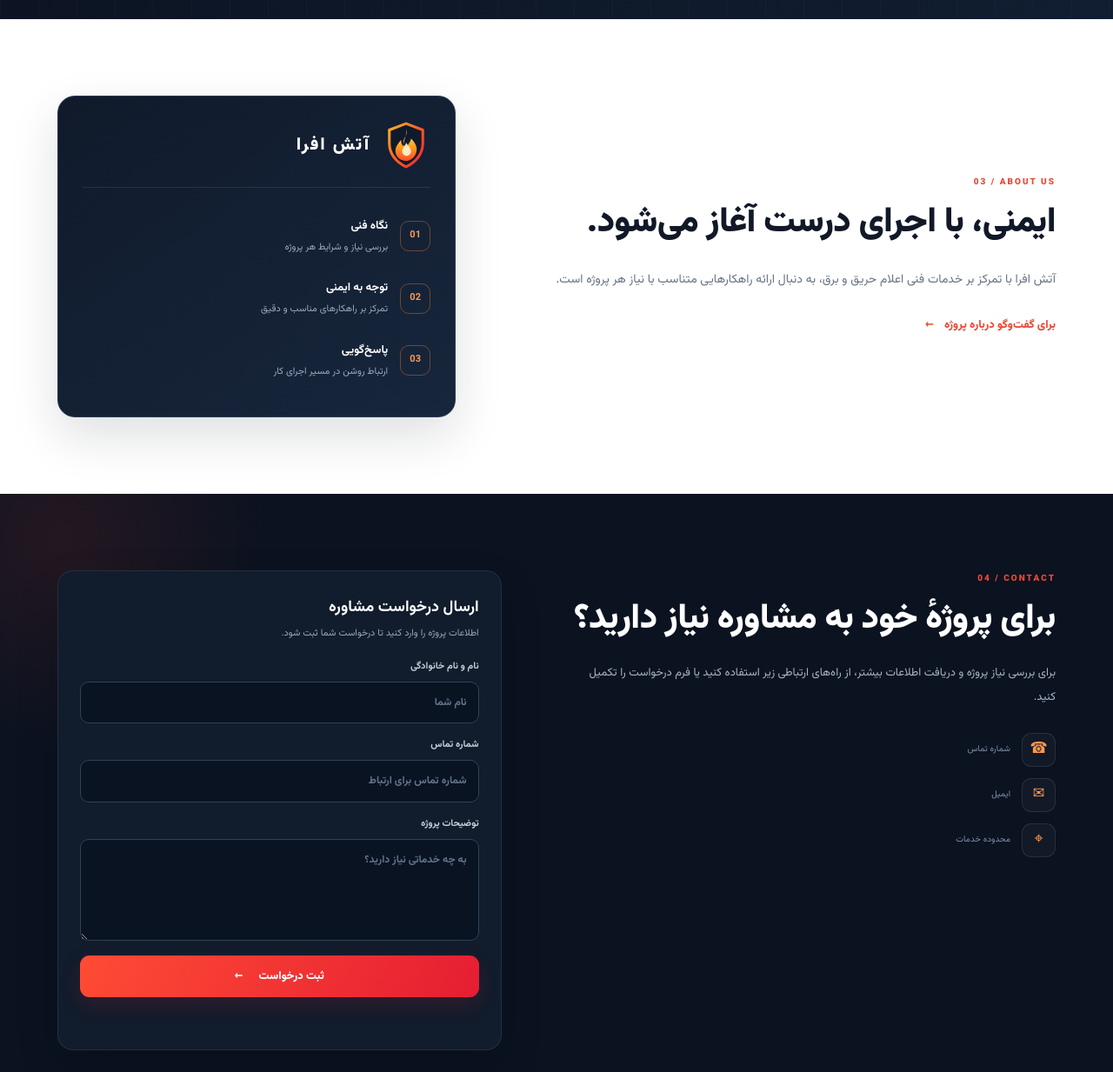
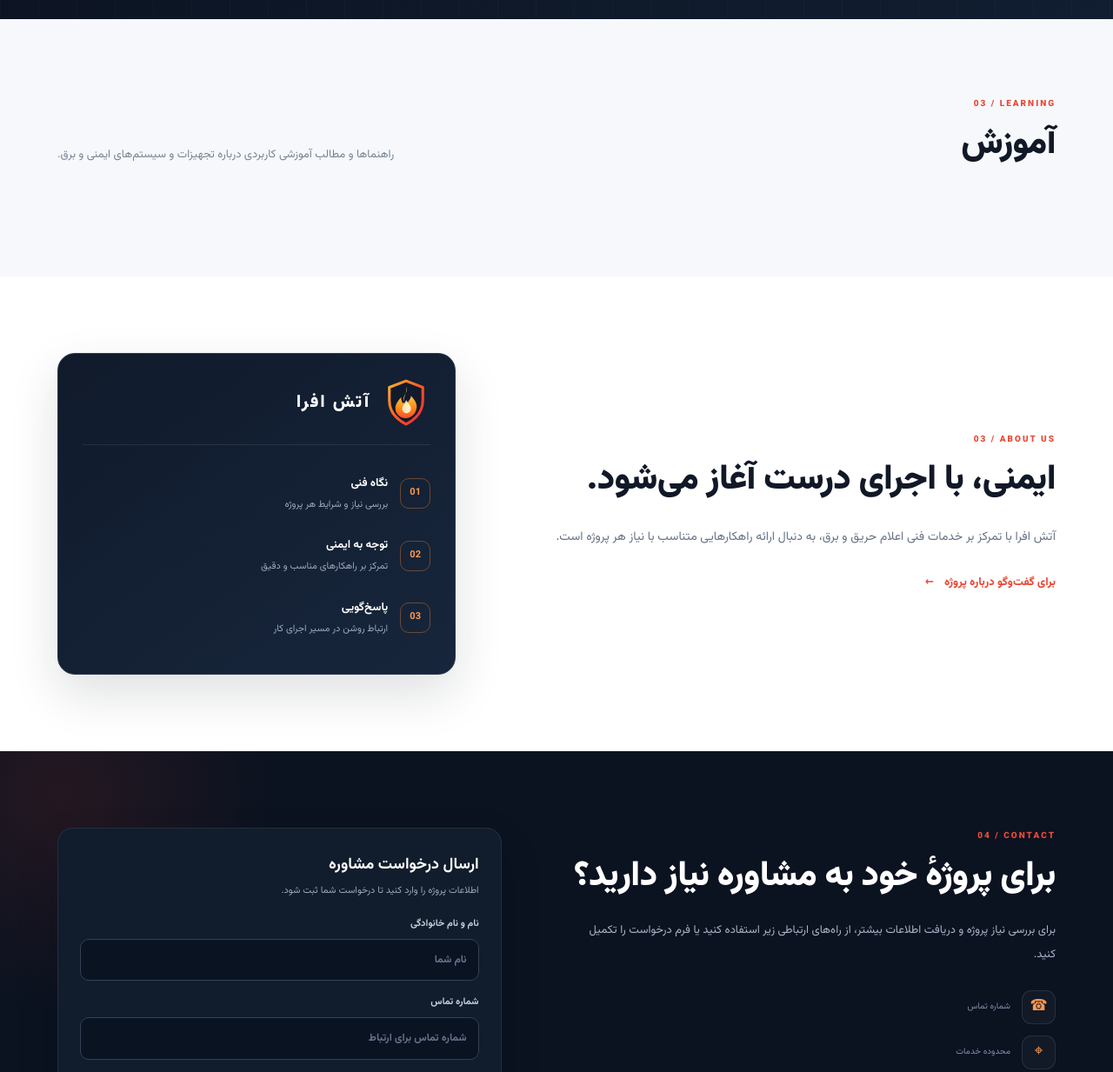
Before and after one commit to abolfazl1389ghanbarii-code/fireyar, a website: page public/index.html in a window 1280 px wide. Shown: the part 1300-2533 px from the top of the page at 87% size. Drawn offline with Linux system fonts and the light colour scheme; no server answers.

Commit message:
Add education section and social links area

```diff
--- a/public/index.html
+++ b/public/index.html
@@ -51,6 +51,7 @@
         <a href="#about">درباره ما</a>
         <a href="#services">خدمات</a>
         <a href="#projects">پروژه‌ها</a>
+        <a href="#education">آموزش</a>
         <a href="#contact">تماس با ما</a>
       </nav>
       <a class="navCta" href="#contact"><span>درخواست مشاوره</span><b aria-hidden="true">←</b></a>
@@ -94,6 +95,13 @@
       </div>
     </section>
 
+    <section id="education" class="section educationSection">
+      <div class="wrap">
+        <div class="sectionHead"><div><span class="sectionKicker">03 / LEARNING</span><h2>آموزش</h2></div><p>راهنماها و مطالب آموزشی کاربردی درباره تجهیزات و سیستم‌های ایمنی و برق.</p></div>
+        <div id="educationGrid" class="projects educationGrid"></div>
+      </div>
+    </section>
+
     <section id="about" class="section aboutSection">
       <div class="wrap about">
         <div class="aboutCopy"><span class="sectionKicker">03 / ABOUT US</span><h2 id="aboutTitle">ایمنی، با اجرای درست آغاز می‌شود.</h2><p id="aboutBody">آتش افرا با تمرکز بر خدمات فنی اعلام حریق و برق، به دنبال ارائه راهکارهایی متناسب با نیاز هر پروژه است.</p><a class="textLink" href="#contact">برای گفت‌وگو درباره پروژه <span aria-hidden="true">←</span></a></div>
@@ -104,7 +112,7 @@
     <section id="contact" class="section contactSection">
       <div class="wrap contact">
         <div class="contactCopy"><span class="sectionKicker">04 / CONTACT</span><h2>برای پروژهٔ خود به مشاوره نیاز دارید؟</h2><p>برای بررسی نیاز پروژه و دریافت اطلاعات بیشتر، از راه‌های ارتباطی زیر استفاده کنید یا فرم درخواست را تکمیل کنید.</p>
-          <div class="contactDetails"><div class="contactDetail"><span class="detailIcon">☎</span><div><small>شماره تماس</small><strong id="phone"></strong></div></div><div class="contactDetail"><span class="detailIcon">✉</span><div><small>ایمیل</small><strong id="email"></strong></div></div><div class="contactDetail"><span class="detailIcon">⌖</span><div><small>محدوده خدمات</small><strong id="city"></strong></div></div></div>
+          <div class="contactDetails"><div class="contactDetail"><span class="detailIcon">☎</span><div><small>شماره تماس</small><strong id="phone"></strong></div></div><div class="contactDetail"><span class="detailIcon">⌖</span><div><small>محدوده خدمات</small><strong id="city"></strong></div></div></div><div id="socialLinks" class="socialLinks" aria-label="شبکه‌های اجتماعی"></div>
         </div>
         <form id="form" class="contactForm">
           <div class="formHeading"><strong>ارسال درخواست مشاوره</strong><small>اطلاعات پروژه را وارد کنید تا درخواست شما ثبت شود.</small></div>
```
